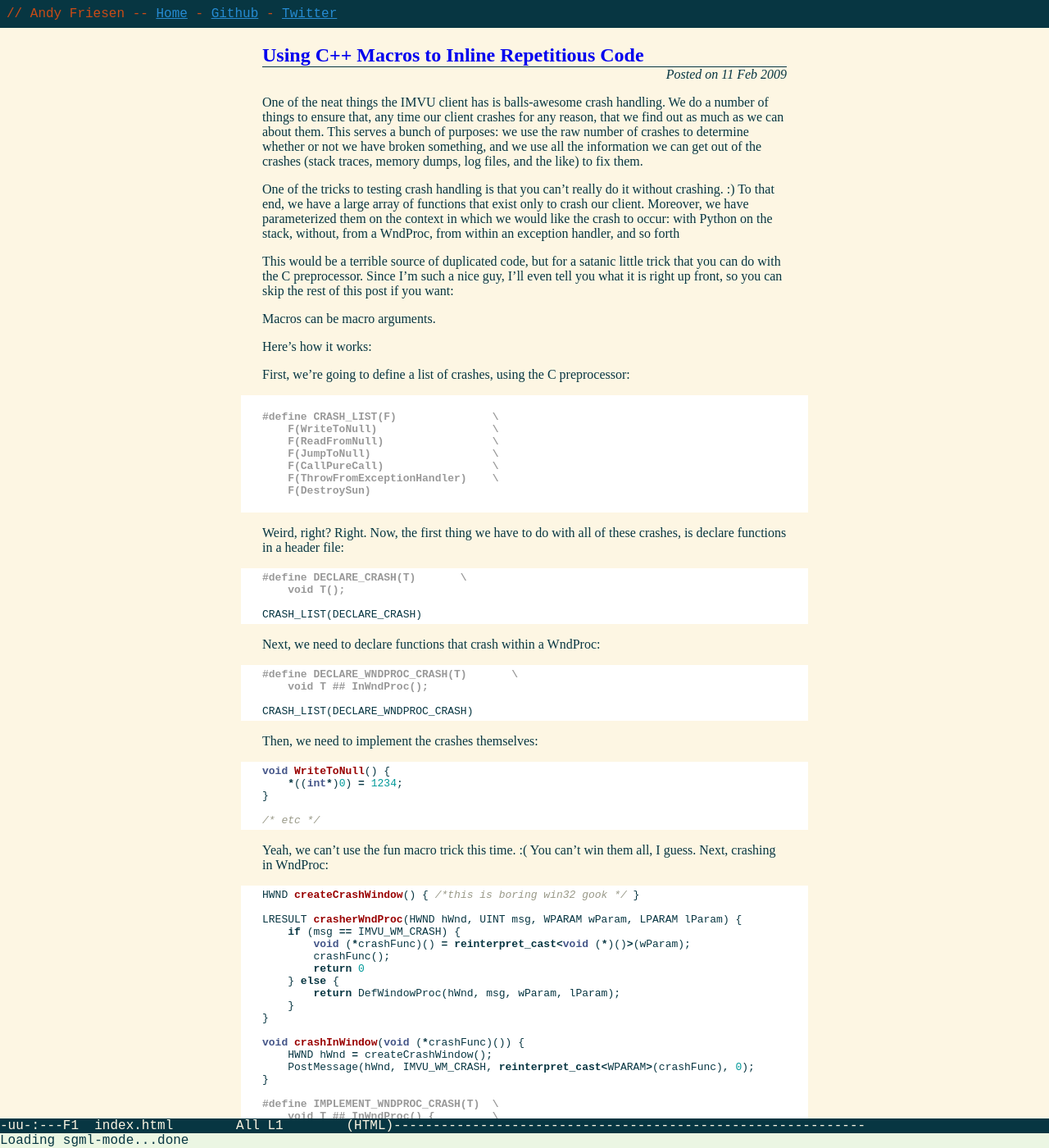
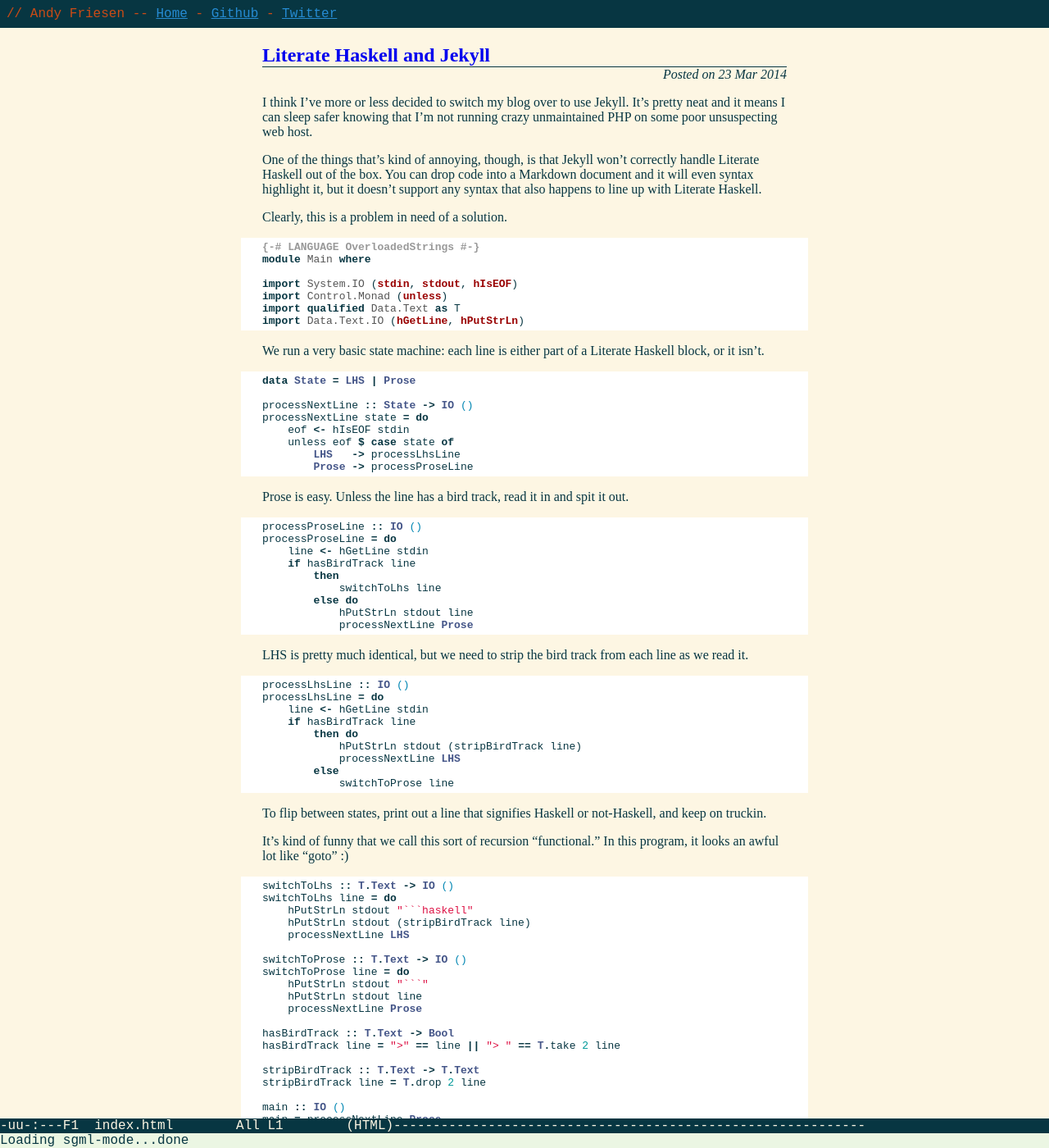
Before and after one commit to andyfriesen/andyfriesen.github.io, a Jekyll site: the page built from index.html, in a window 1280 px wide and 1400 px high. Shown: the whole window at 82% size. Built offline with Jekyll 4.4.1, drawn with Linux system fonts in a browser that asks for light colours; Markdown is read by kramdown in place of the engine named in the settings.

Commit message:
Self-referential post.

````diff
--- a/_includes/footer.html
+++ b/_includes/footer.html
@@ -1,3 +1,4 @@
+<br /><br />
 <footer>
     <div class="status-line">-uu-:---F1  index.html&nbsp;&nbsp;&nbsp;&nbsp;&nbsp;&nbsp;&nbsp;&nbsp;All L1&nbsp;&nbsp;&nbsp;&nbsp;&nbsp;&nbsp;&nbsp;&nbsp;(HTML)------------------------------------------------------------</div>
     <div class="minibuffer">Loading sgml-mode...done</div>
--- /dev/null
+++ b/_posts/2014-03-23-lhs-to-jekyll-markdown.md
@@ -0,0 +1,93 @@
+---
+layout: post
+title: Literate Haskell and Jekyll
+---
+I think I've more or less decided to switch my blog over to use Jekyll.  It's pretty neat and it means I can sleep
+safer knowing that I'm not running crazy unmaintained PHP on some poor unsuspecting web host.
+
+One of the things that's kind of annoying, though, is that Jekyll won't correctly handle Literate Haskell out of the
+box.  You can drop code into a Markdown document and it will even syntax highlight it, but it doesn't support any
+syntax that also happens to line up with Literate Haskell.
+
+Clearly, this is a problem in need of a solution.
+
+```haskell
+{-# LANGUAGE OverloadedStrings #-}
+module Main where
+
+import System.IO (stdin, stdout, hIsEOF)
+import Control.Monad (unless)
+import qualified Data.Text as T
+import Data.Text.IO (hGetLine, hPutStrLn)
+```
+
+We run a very basic state machine: each line is either part of a Literate Haskell block, or it isn't.
+
+```haskell
+data State = LHS | Prose
+
+processNextLine :: State -> IO ()
+processNextLine state = do
+    eof <- hIsEOF stdin
+    unless eof $ case state of
+        LHS   -> processLhsLine
+        Prose -> processProseLine
+```
+
+Prose is easy.  Unless the line has a bird track, read it in and spit it out.
+
+```haskell
+processProseLine :: IO ()
+processProseLine = do
+    line <- hGetLine stdin
+    if hasBirdTrack line
+        then
+            switchToLhs line
+        else do
+            hPutStrLn stdout line
+            processNextLine Prose
+```
+
+LHS is pretty much identical, but we need to strip the bird track from each line as we read it.
+
+```haskell
+processLhsLine :: IO ()
+processLhsLine = do
+    line <- hGetLine stdin
+    if hasBirdTrack line
+        then do
+            hPutStrLn stdout (stripBirdTrack line)
+            processNextLine LHS
+        else
+            switchToProse line
+```
+
+To flip between states, print out a line that signifies Haskell or not-Haskell, and keep on truckin.
+
+It's kind of funny that we call this sort of recursion "functional."  In this program, it looks an awful lot like
+"goto" :)
+
+```haskell
+switchToLhs :: T.Text -> IO ()
+switchToLhs line = do
+    hPutStrLn stdout "```haskell"
+    hPutStrLn stdout (stripBirdTrack line)
+    processNextLine LHS
+
+switchToProse :: T.Text -> IO ()
+switchToProse line = do
+    hPutStrLn stdout "```"
+    hPutStrLn stdout line
+    processNextLine Prose
+
+hasBirdTrack :: T.Text -> Bool
+hasBirdTrack line = ">" == line || "> " == T.take 2 line
+
+stripBirdTrack :: T.Text -> T.Text
+stripBirdTrack line = T.drop 2 line
+
+main :: IO ()
+main = processNextLine Prose
+```
+
+And that's it!
````
Also changed, not shown: build-lhs.py (added, +26 -0 lines), 1 other file.
